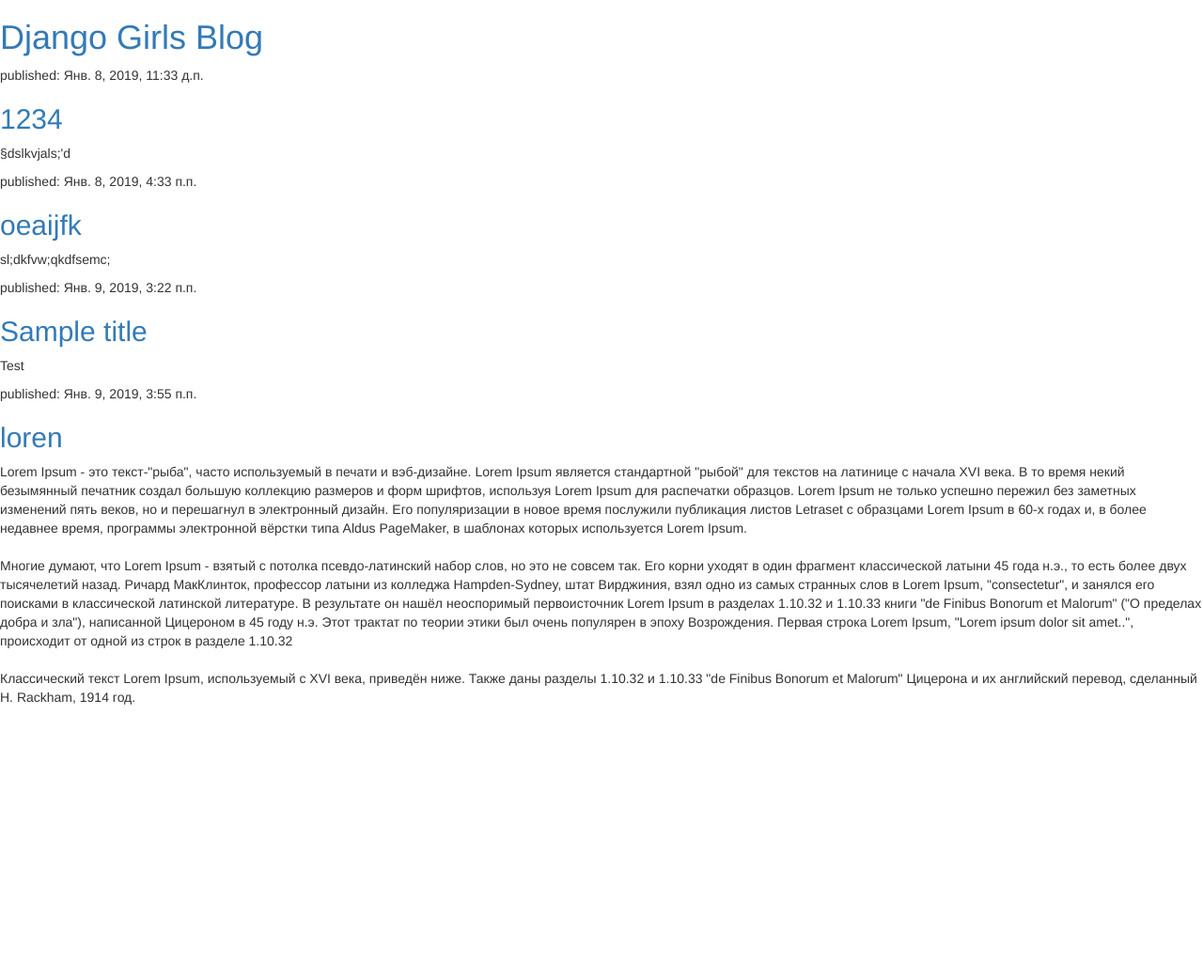
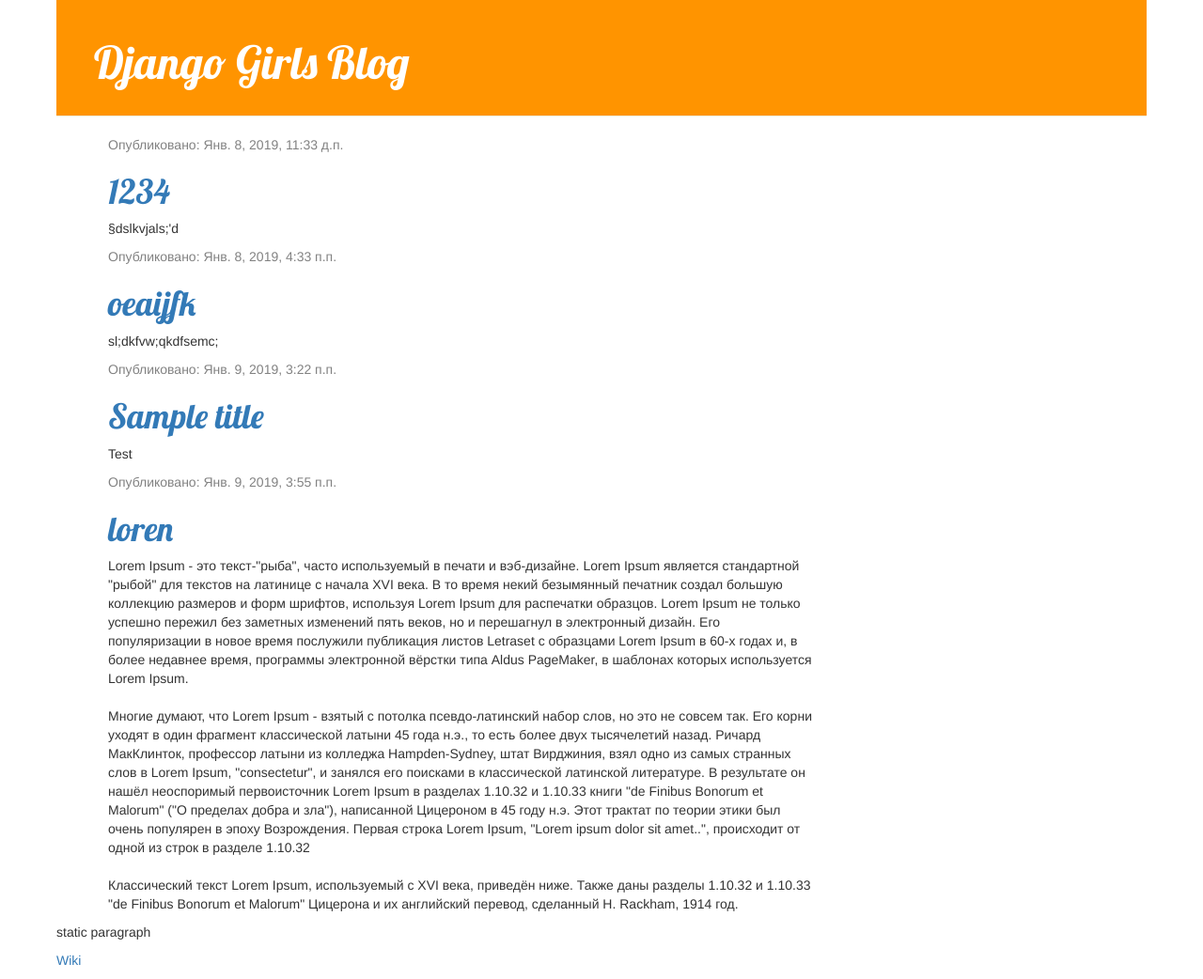
Before and after one commit to nik12p/my-first-blog, a Django app: page / in a window 1280 px wide. Shown: the whole page at 94% size. Before the commit the page ends 750 px from the top, so only its background shows below. Run offline with Django 3.2, Linux system fonts and the light colour scheme; data comes from the database, SQL or seed files in the repository; some libraries are stand-ins or nearby versions.

Commit message:
add statis css

```diff
--- /dev/null
+++ b/blog/static/css/blog.css
@@ -0,0 +1,41 @@
+.page-header {
+	background-color: #ff9400;
+	margin-top: 0;
+	padding: 20px 20px 20px 40px;
+}
+.page-header h1, .page-header h1 a, .page-header h1 a:visited, .page-header h1 a:active {
+    color: #ffffff;
+    font-size: 36pt;
+    text-decoration: none;
+}
+.content {
+	margin-left: 40px;
+}
+h1, h2, h3 ,h4 {
+	font-family: 'lobster', cursive;
+}
+.date{
+	color: #828282
+}
+.save {
+	float: right;
+}
+.post-form textarea, .post-form input {
+    width: 100%;
+}
+.top-menu, .top-menu:hover, .top-menu:visited {
+	color: #ffffff;
+	float: right;
+	font-size: 26pt;
+	margin-right: 20px;
+}
+
+
+h2 a {
+	color: #FCA205;
+	font-family: 'lobster'
+}
+body {
+	padding-left: 60px;
+	padding-right: 60px;
+}
--- a/blog/templates/blog/post_list.html
+++ b/blog/templates/blog/post_list.html
@@ -1,20 +1,36 @@
+{% load static %}
 <html>
     <head>
         <link rel="stylesheet" href="//maxcdn.bootstrapcdn.com/bootstrap/3.2.0/css/bootstrap.min.css">
         <link rel="stylesheet" href="//maxcdn.bootstrapcdn.com/bootstrap/3.2.0/css/bootstrap-theme.min.css">
+        <link rel="stylesheet" href="{% static 'css/blog.css' %}">
+        <link href="https://fonts.googleapis.com/css?family=Lobster&subset=latin,cyrillic" rel="stylesheet" type="text/css">
         <title>Django Girls blog</title>
     </head>
     <body>
-        <div>
+        <div class="page-header">
             <h1><a href="/">Django Girls Blog</a></h1>
         </div>
 
-{% for post in posts %}
+<div class="content container">
+    <div class="row">
+        <div class="col-md-8">
+            {% for post in posts %}
+                <div class="post">
+                    <div class="date">
+                        <p>Опубликовано: {{ post.published_date }}</p>
+                    </div>
+                    <h1><a href="">{{ post.title }}</a></h1>
+                    <p>{{ post.text|linebreaksbr }}</p>
+                </div>
+            {% endfor %}
+        </div>
+    </div>
+</div>
     <div>
-        <p>published: {{post.published_date }}</p>
-        <h2><a href="">{{ post.title }}</a></h2>
-        <p>{{ post.text|linebreaksbr}}</p>
+        <p>static paragraph</p>
+    <div>
+        <p><a href="https://en.wikipedia.org/wiki/Django" class="external_link" id="link_to_wiki_page">Wiki</a></p>
     </div>
-{% endfor %}
     </body>
 </html>
```
Also changed, not shown: 1 other file.
